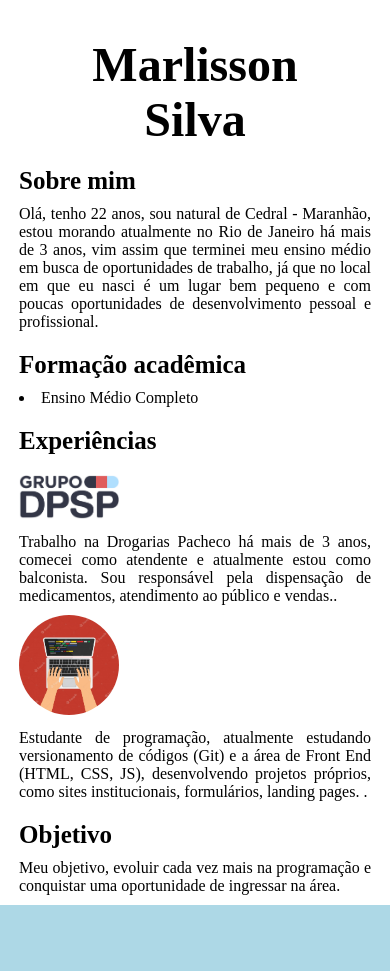
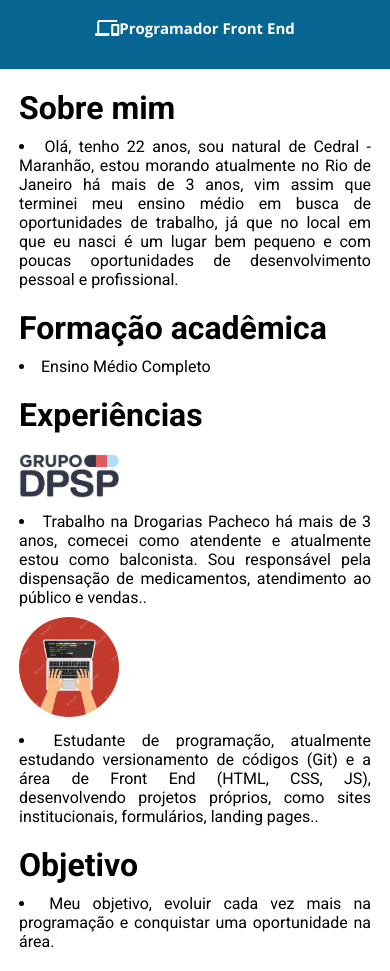
Before and after one commit to marlissonsilva/Curriculum_grid_flex, a plain HTML site: page index.html in a window 390 px wide. Shown: the part 878-1849 px from the top of the page. Before the commit the page ends 1783 px from the top, so only its background shows below. Drawn offline with nearby package versions, Linux system fonts and the light colour scheme.

Commit message:
Melhorando responsividade

```diff
--- a/css/mobile.css
+++ b/css/mobile.css
@@ -37,7 +37,9 @@
             padding: 0 15px;
             margin: 10px 4px;
             text-align: justify;
-            font-family: serif;
+      }
+      .sectionEnd {
+            margin-bottom: 20px;
       }
 
 
--- a/css/style.css
+++ b/css/style.css
@@ -1,6 +1,8 @@
+@import url('https://fonts.googleapis.com/css2?family=Open+Sans:wght@400;700&family=Roboto:wght@400;700&display=swap');
 * {
   margin: 0;
   padding: 0;
+  box-sizing: border-box;
 }
 
 body {
@@ -16,16 +18,22 @@ body {
   display: grid;
   margin-top: 10px;
   grid-template-columns: 1fr 2fr;
+  border-radius: 10px;
+  box-shadow: 0px 10px 10px 10px rgb(20, 20, 20);
+
 }
 
 .lado-esq {
   background: #076591;
+  border-radius: 10px 0 0 10px;
 }
 
 .lado-dir {
   text-align: justify;
+  border-radius: 10px 0 0 10px;
 }
 
+/* lado esquerdo */
 .foto {
   border-radius: 50%;
   margin: 30px 50px auto;
@@ -61,27 +69,34 @@ body {
 }
 
 .descricao {
-  font-size: 16px;
+  font-size: 15px;
   color: white;
   font-weight: 600;
-  font-family: cursive;
+  font-family: 'Open Sans';
   margin-left: 18px;
   margin-right: 5px;
 }
 
+/* lado direito */
 #nome {
   font-size: 3rem;
-  margin: 50px 50px 10px;
+  margin: 50px 30px 10px;
   padding: 0 15px;
   font-family: serif;
 
+}
+#nome-h{
+  text-align: center;
+  color: white;
+  margin-top: 20px;
+  display: none;
 }
 
 .perfil {
   padding: 0 15px;
   margin: 20px 30px;
   text-align: justify;
-  font-family: Roboto, serif;
+  font-family:Roboto;
 }
 
 .image {
@@ -91,7 +106,7 @@ body {
 
 h3 {
   padding: 10px 0;
-  font-size: 25px;
+  font-size: 2rem;
 }
 
 .im2 {
--- a/css/talet.css
+++ b/css/talet.css
@@ -5,13 +5,26 @@
             grid-template-columns: 1fr;
             max-width: 700px;
             margin: auto;
+            border-radius: 0px;
       }
 
       .lado-esq {
             text-align: center;
             margin: auto;
             width: 100%;
+            border-radius: 0;
 
+      }
+
+      #nome-h {
+            display: block;
+            margin-bottom: 25px;
+            font-size: 2.5rem;
+            box-shadow: 0px 0px 5px 4px;
+      }
+
+      #nome {
+            display: none;
       }
 
       .lado-dir {
@@ -40,4 +53,9 @@
             padding: 0 10px;
             margin: 20px 20px;
       }
+
+      .sectionEnd {
+            margin-bottom: 20px;
+      }
+
 }
--- a/index.html
+++ b/index.html
@@ -12,10 +12,10 @@
   <link rel="stylesheet" href="./css/talet.css">
   <link rel="stylesheet" href="./css/mobile.css">
 
-  <!-- fonts -->
+  <!-- fonts
   <link rel="preconnect" href="https://fonts.googleapis.com">
   <link rel="preconnect" href="https://fonts.gstatic.com" crossorigin>
-  <link href="https://fonts.googleapis.com/css2?family=Roboto:wght@400;700&display=swap" rel="stylesheet">
+  <link href="https://fonts.googleapis.com/css2?family=Roboto:wght@400;700&display=swap" rel="stylesheet"> -->
 
   <!-- icons -->
   <link href="https://fonts.googleapis.com/icon?family=Material+Icons" rel="stylesheet" />
@@ -25,6 +25,7 @@
   <div class="principal">
     <div class="lado-esq">
       <img class="foto" src="./img/foto.jpg" width="200px" height="200px" alt="Foto Perfil" />
+      <h1 id="nome-h">Marlisson Silva</h1>
       <section>
         <h2 class="titulo">Contato</h2>
         <div class="bloco-informacao">
@@ -33,7 +34,7 @@
         </div>
         <div class="bloco-informacao">
           <a href="mailto:marlyssonsilva005@gmail.com">
-            <span class="material-icons icon-branco">email </span>
+            <span class="material-icons icon-branco">email</span>
             <span class="descricao">marlyssonsilva005@gmail.com</span>
           </a>
         </div>
@@ -76,9 +77,11 @@
       <section class="perfil">
         <h3>Sobre mim</h3>
         <p>
-          Olá, tenho 22 anos, sou natural de Cedral - Maranhão, estou morando atualmente no Rio de Janeiro há mais de 3
-          anos, vim assim que terminei meu ensino médio em busca de oportunidades de trabalho, já que no local em que eu
-          nasci é um lugar bem pequeno e com poucas oportunidades de desenvolvimento pessoal e profissional.
+          <li> Olá, tenho 22 anos, sou natural de Cedral - Maranhão, estou morando atualmente no Rio de Janeiro há mais
+            de 3
+            anos, vim assim que terminei meu ensino médio em busca de oportunidades de trabalho, já que no local em que
+            eu
+            nasci é um lugar bem pequeno e com poucas oportunidades de desenvolvimento pessoal e profissional.</li>
         </p>
       </section>
       <section class="perfil">
@@ -89,20 +92,26 @@
       <section class="perfil">
         <h3>Experiências</h3>
         <img class="image" src="./img/dpsp_logo.png" alt="DPSP">
-        <p> Trabalho na Drogarias Pacheco há mais de 3 anos, comecei como atendente e
-          atualmente estou como balconista.
-          Sou responsável pela dispensação de medicamentos, atendimento ao público e vendas..</p>
+        <p>
+          <li> Trabalho na Drogarias Pacheco há mais de 3 anos, comecei como atendente e
+            atualmente estou como balconista.
+            Sou responsável pela dispensação de medicamentos, atendimento ao público e vendas..</li>
+        </p>
 
         <img class="image im2" src="./img/homem-digitando.jpg" alt="">
         <p>
-          Estudante de programação,
-          atualmente estudando versionamento de códigos (Git) e a área de Front End (HTML, CSS, JS),
-          desenvolvendo projetos próprios, como sites institucionais, formulários, landing pages. .</p>
+          <li> Estudante de programação,
+            atualmente estudando versionamento de códigos (Git) e a área de Front End (HTML, CSS, JS),
+            desenvolvendo projetos próprios, como sites institucionais, formulários, landing pages..</li>
+        </p>
       </section>
 
-      <section class="perfil">
+      <section class="perfil sectionEnd">
         <h3>Objetivo</h3>
-        <p>Meu objetivo, evoluir cada vez mais na programação e conquistar uma oportunidade de ingressar na área.</p>
+        <p>
+          <li> Meu objetivo, evoluir cada vez mais na programação e conquistar uma oportunidade na área.
+          </li>
+        </p>
       </section>
 
     </div>
```
